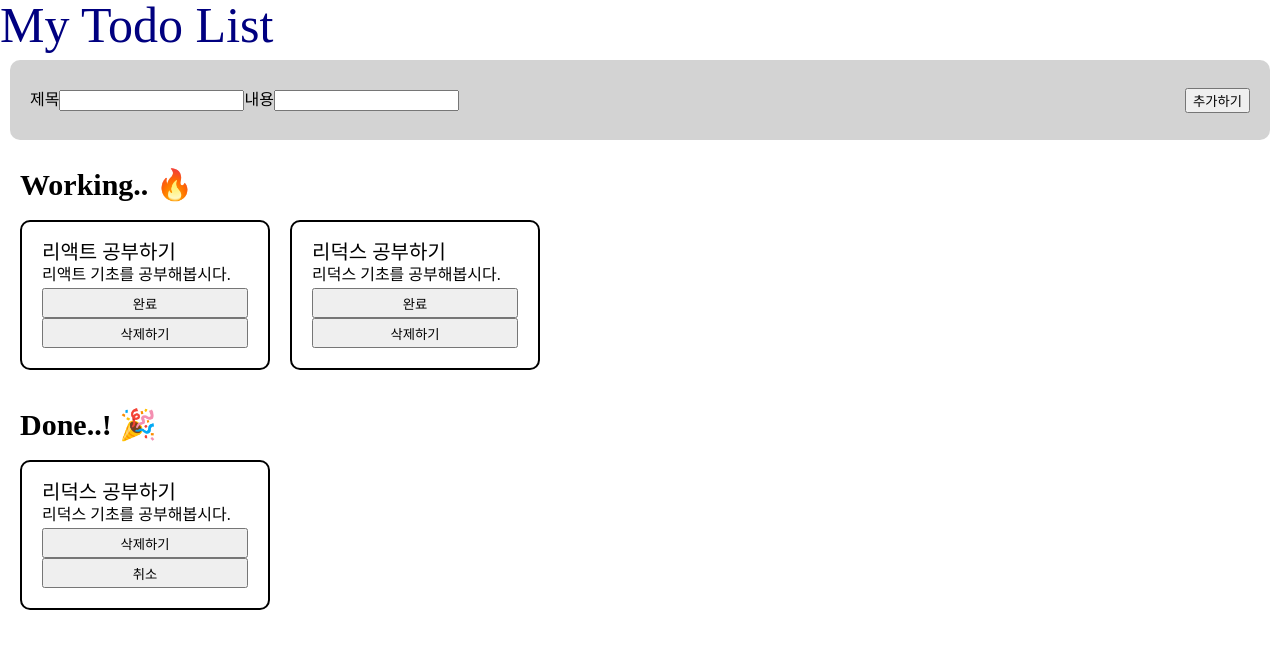
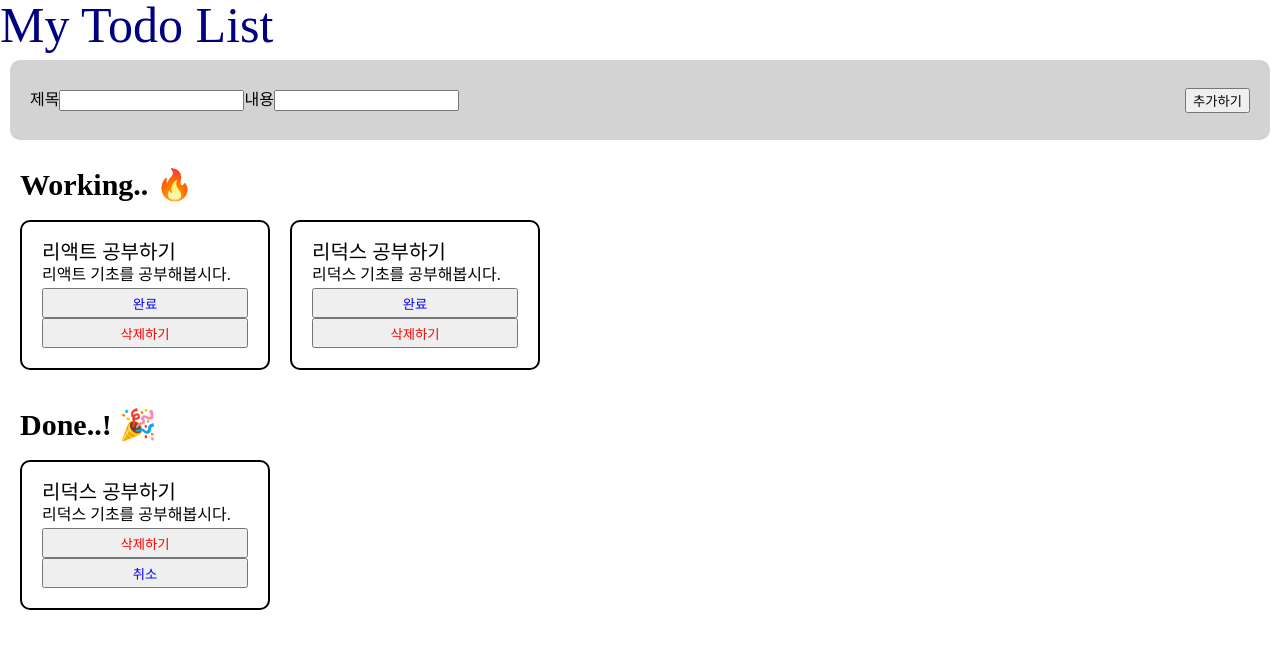
Before and after one commit to ye21iin/sparta-react-standard02, a React (Vite) app: page / in a window 1280 px wide. Shown: the top 648 px of the page. Built offline with nearby package versions, Linux system fonts and the light colour scheme.

Commit message:
Feat: onSubmit eventhandler

```diff
--- a/src/App.jsx
+++ b/src/App.jsx
@@ -21,6 +21,7 @@ const List = styled.div`
 const BoxContainer = styled.div`
   margin-top: 20px;
   display: flex;
+  flex-wrap: wrap;
   gap: 20px;
 `;
 
@@ -35,7 +36,17 @@ const Box = styled.div`
   display: grid;
 `;
 
+const DeleteBtn = styled.button`
+  color: red;
+`;
+
+const Button = styled.button`
+  color: blue;
+`;
+
 function App() {
+  const [title, setTitle] = useState("");
+  const [contents, setContents] = useState("");
   const [todos, setTodos] = useState([
     {
       id: 1,
@@ -56,24 +67,41 @@ function App() {
     },
   ]);
 
+  const handleSubmit = (e) => {
+    e.preventDefault();
+    const newTodo = {
+      id: Date.now(),
+      title: title,
+      contents: contents,
+    };
+    console.log(newTodo);
+    setTodos([...todos, newTodo]);
+  };
+
   return (
     <>
       <GlobalStyle />
       <h1>My Todo List</h1>
-      <Form>
+      <Form onSubmit={handleSubmit}>
+        {/* 입력 폼 */}
         <div>
           <label>
             제목
-            <input />
+            <input value={title} onChange={(e) => setTitle(e.target.value)} />
           </label>
           <label>
             내용
-            <input />
+            <input
+              value={contents}
+              onChange={(e) => setContents(e.target.value)}
+            />
           </label>
         </div>
-        <button>추가하기</button>
+        <button type="submit">추가하기</button>
       </Form>
+
       <List>
+        {/* 진행 중 투두리스트 */}
         <h3>Working.. 🔥</h3>
         <BoxContainer>
           {todos.map((todo) => {
@@ -81,14 +109,15 @@ function App() {
               <Box key={todo.id}>
                 <h4>{todo.title}</h4>
                 <p>{todo.contents}</p>
-                <button>완료</button>
-                <button>삭제하기</button>
+                <Button>완료</Button>
+                <DeleteBtn>삭제하기</DeleteBtn>
               </Box>
             );
           })}
         </BoxContainer>
       </List>
       <List>
+        {/* 완료된 투두리스트 */}
         <h3>Done..! 🎉</h3>
         <BoxContainer>
           {cleared.map((clear) => {
@@ -96,8 +125,8 @@ function App() {
               <Box key={clear.id}>
                 <h4>{clear.title}</h4>
                 <p>{clear.contents}</p>
-                <button>삭제하기</button>
-                <button>취소</button>
+                <DeleteBtn>삭제하기</DeleteBtn>
+                <Button>취소</Button>
               </Box>
             );
           })}
```
